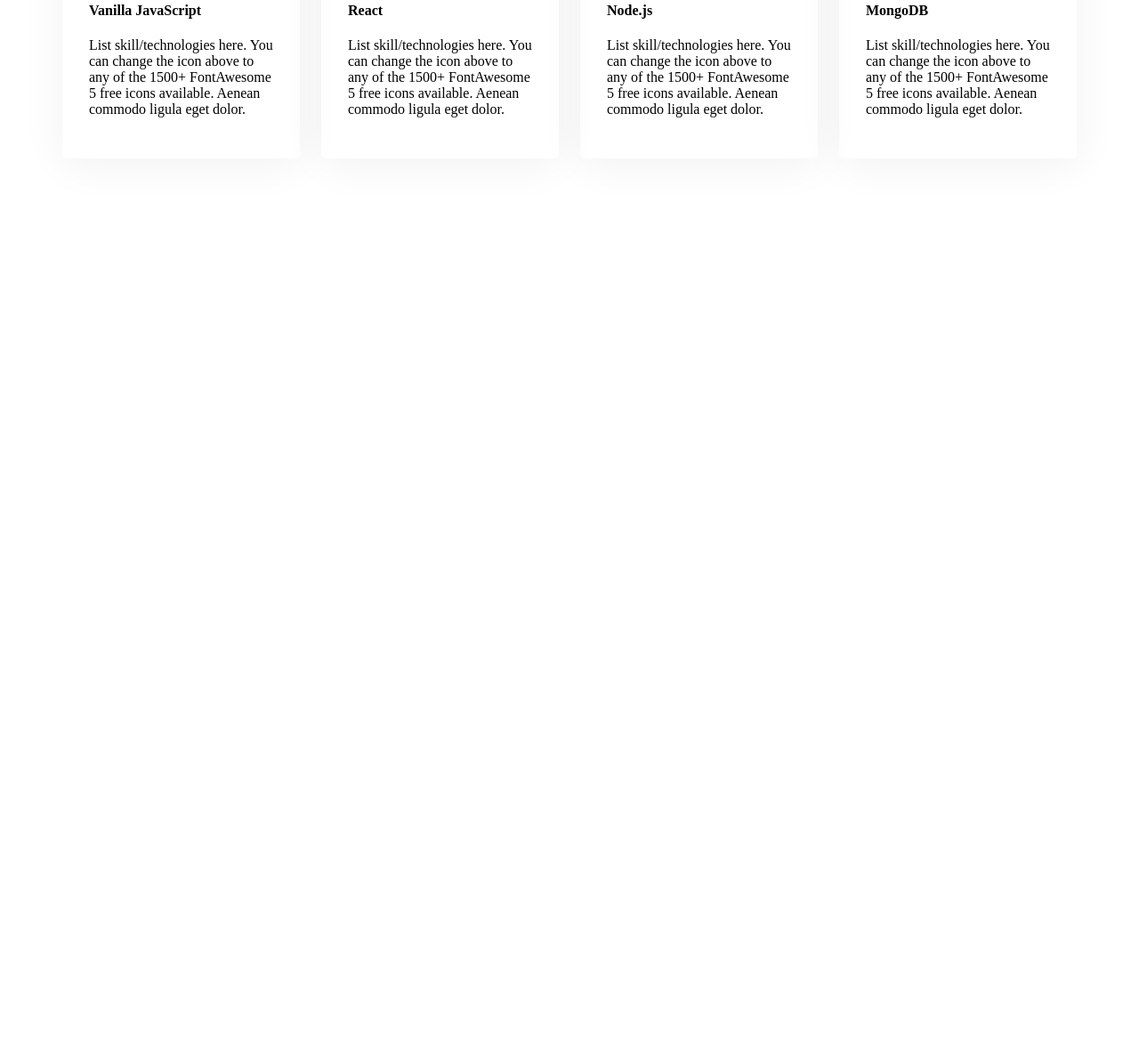
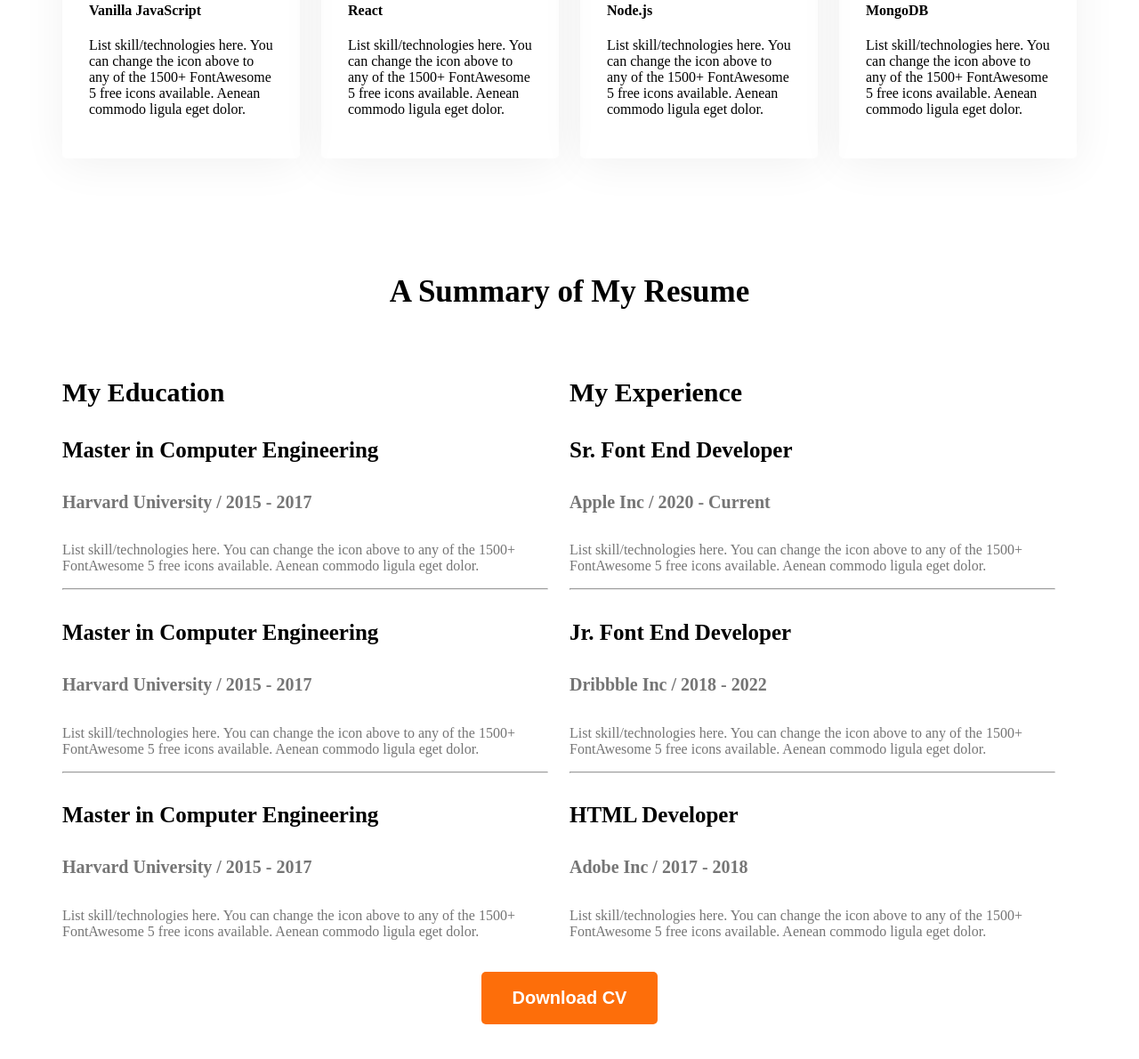
Before and after one commit to rejaulvoice18/web-dev-portfolio, a plain HTML site: page index.html in a window 1280 px wide. Shown: the part 1956-3146 px from the top of the page at 89% size. Before the commit the page ends 2264 px from the top, so only its background shows below. Drawn offline with nearby package versions, Linux system fonts and the light colour scheme.

Commit message:
fourth section done

```diff
--- a/index.html
+++ b/index.html
@@ -87,6 +87,62 @@
             </div>
            </div>
         </section>
+        <section class="resume">
+            <h4 class="section-title text-align">
+                A Summary of My Resume
+            </h4>
+            <div class="resume-container">
+                <div class="resume-column">
+                    <h3 class="resume-column-title">My Education</h3>
+                    <div class="experience">
+                        <h4 class="experience-title">Master in Computer Engineering</h4>
+                        <h5 class="experience-subtitle">Harvard University / 2015 - 2017</h5>
+                        <p class="experience-description">List skill/technologies here. You can change the icon above
+                            to any of the 1500+ FontAwesome 5 free icons available. Aenean commodo ligula eget dolor.</p>
+                    </div>
+                    <hr>
+                    <div class="experience">
+                        <h4 class="experience-title">Master in Computer Engineering</h4>
+                        <h5 class="experience-subtitle">Harvard University / 2015 - 2017</h5>
+                        <p class="experience-description">List skill/technologies here. You can change the icon above
+                            to any of the 1500+ FontAwesome 5 free icons available. Aenean commodo ligula eget dolor.</p>
+                    </div>
+                    <hr>
+                    <div class="experience">
+                        <h4 class="experience-title">Master in Computer Engineering</h4>
+                        <h5 class="experience-subtitle">Harvard University / 2015 - 2017</h5>
+                        <p class="experience-description">List skill/technologies here. You can change the icon above
+                            to any of the 1500+ FontAwesome 5 free icons available. Aenean commodo ligula eget dolor.</p>
+                    </div>
+                </div>
+                <div class="resume-column">
+                    <h3 class="resume-column-title">My Experience</h3>
+                    <div class="experience">
+                        <h4 class="experience-title">Sr. Font End Developer</h4>
+                        <h5 class="experience-subtitle">Apple Inc / 2020 - Current</h5>
+                        <p class="experience-description">List skill/technologies here. You can change the icon above
+                            to any of the 1500+ FontAwesome 5 free icons available. Aenean commodo ligula eget dolor.</p>
+                    </div>
+                    <hr>
+                    <div class="experience">
+                        <h4 class="experience-title">Jr. Font End Developer</h4>
+                        <h5 class="experience-subtitle">Dribbble Inc / 2018 - 2022</h5>
+                        <p class="experience-description">List skill/technologies here. You can change the icon above
+                            to any of the 1500+ FontAwesome 5 free icons available. Aenean commodo ligula eget dolor.</p>
+                    </div>
+                    <hr>
+                    <div class="experience">
+                        <h4 class="experience-title">HTML Developer</h4>
+                        <h5 class="experience-subtitle">Adobe Inc / 2017 - 2018</h5>
+                        <p class="experience-description">List skill/technologies here. You can change the icon above
+                            to any of the 1500+ FontAwesome 5 free icons available. Aenean commodo ligula eget dolor.</p>
+                    </div>
+                </div>
+            </div>
+           <div class="btn-resume">
+                <button class="btn-primary">Download CV</button>
+           </div>
+        </section>
     </main>
     <footer>
 
--- a/styles/portfolio.css
+++ b/styles/portfolio.css
@@ -138,3 +138,31 @@ main section{
     border-radius: 5px;
     margin-top:20px;
 }
+/*Resume styles*/
+.resume-container{
+    display: flex;
+}
+.resume-container hr{
+    margin-right: 24px;
+}
+.experience-description{
+    color: #757575;
+    font-size: 16px;
+}
+.experience-subtitle{
+    font-size: 20px;
+    color: #757575;
+
+}
+.experience-title{
+    font-size: 25px;
+    font-weight: 700;
+}
+.resume-column-title{
+    font-size: 30px;
+    font-weight: 700;
+}
+.btn-resume{
+    text-align: center;
+    margin-top: 20px;
+}
```
